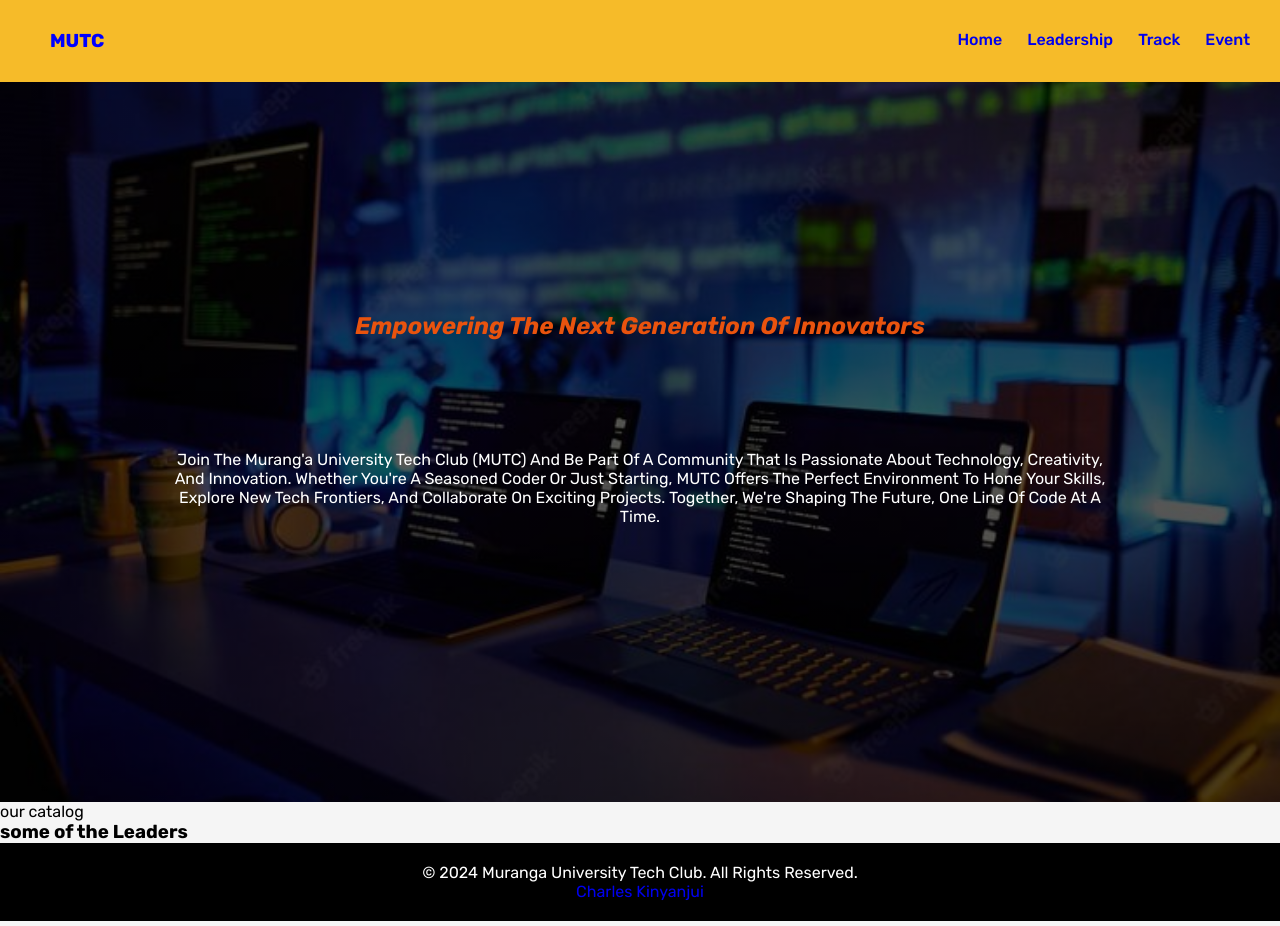
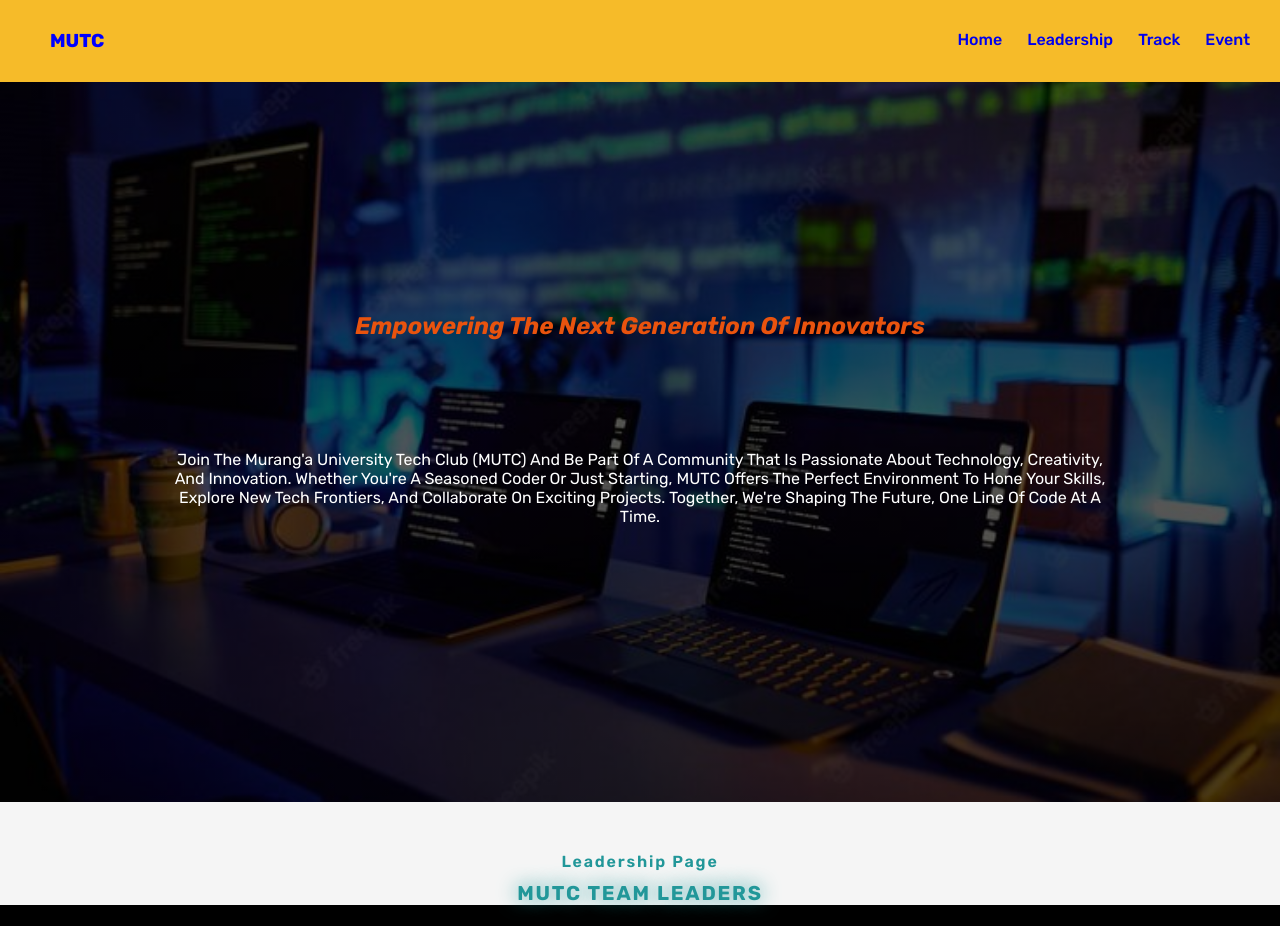
Before and after one commit to kinya-njui/Muranga-University-Tech-Club-Landing-Page, a React (Vite) app: page / in a window 1280 px wide. Shown: the top 926 px of the page. Built offline with nearby package versions, Linux system fonts and the light colour scheme.

Commit message:
create Title componet

```diff
--- a/src/App.jsx
+++ b/src/App.jsx
@@ -10,7 +10,7 @@ function App() {
     <>
     <Header/>
     <Hero/>
-    <Title subtitle="our catalog" maintitle="some of the Leaders"/>
+    <Title subtitle="leadership page" maintitle="MUTC Team Leaders"/>
     <Footer/>
     </>
 
--- a/src/components/Title/Title.css
+++ b/src/components/Title/Title.css
@@ -0,0 +1,19 @@
+.Title{
+    text-align: center;
+    margin-top: 5rem;
+
+}
+.title__subtitle{
+    letter-spacing: 1.8px;
+    color: var(--color-primary);
+    text-transform: capitalize;
+    font-weight: 600;
+    margin-bottom:  1rem;
+}
+.title__main-title{
+    text-transform: uppercase;
+    letter-spacing: 1.8px;
+    font-size: 2rem;
+    color: var(--color-primary);
+    text-shadow: 0 0 2rem var(--color-primary );
+}
```
